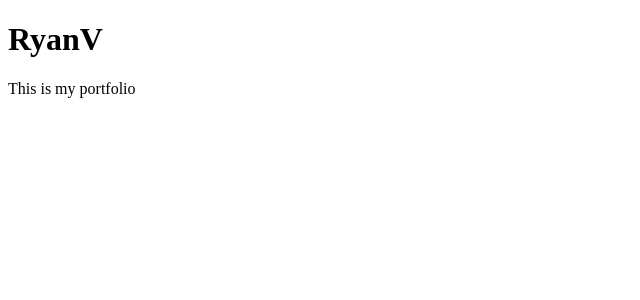
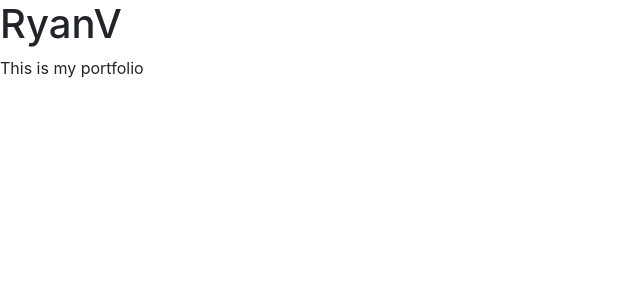
Before and after one commit to rvvergara/my-portfolio, a Next.js app: page / in a window 1280 px wide. Shown: the top 300 px of the page, without its empty margins (0-640 px from the left). Built offline with nearby package versions, Linux system fonts and the light colour scheme.

Commit message:
Install react-bootstrap and bootstrap
- install react-bootstrap thru npm
- include bootstrap cdn in _document.js

```diff
--- a/package.json
+++ b/package.json
@@ -36,6 +36,7 @@
     "next": "^9.0.7",
     "node-sass": "^4.12.0",
     "react": "^16.10.1",
+    "react-bootstrap": "^1.0.0-beta.14",
     "react-dom": "^16.10.1"
   },
   "devDependencies": {
--- a/pages/_document.js
+++ b/pages/_document.js
@@ -9,8 +9,12 @@ export default class MyDocument extends Document {
           <meta charSet="UTF-8" />
           <meta name="robots" content="noindex nofollow" />
           <meta name="viewport" content="width=device-width" />
-          <link rel="stylesheet" href="https://fonts.googleapis.com/css?family=Roboto:300,400,500,700&display=swap" />
-          <link rel="stylesheet" href="https://fonts.googleapis.com/icon?family=Material+Icons" />
+          <link
+            rel="stylesheet"
+            href="https://maxcdn.bootstrapcdn.com/bootstrap/4.3.1/css/bootstrap.min.css"
+            integrity="sha384-ggOyR0iXCbMQv3Xipma34MD+dH/1fQ784/j6cY/iJTQUOhcWr7x9JvoRxT2MZw1T"
+            crossOrigin="anonymous"
+          />
         </Head>
         <body>
           <Main />
```
Also changed, not shown: 1 other file (tests, documents, lock files or other folders).
